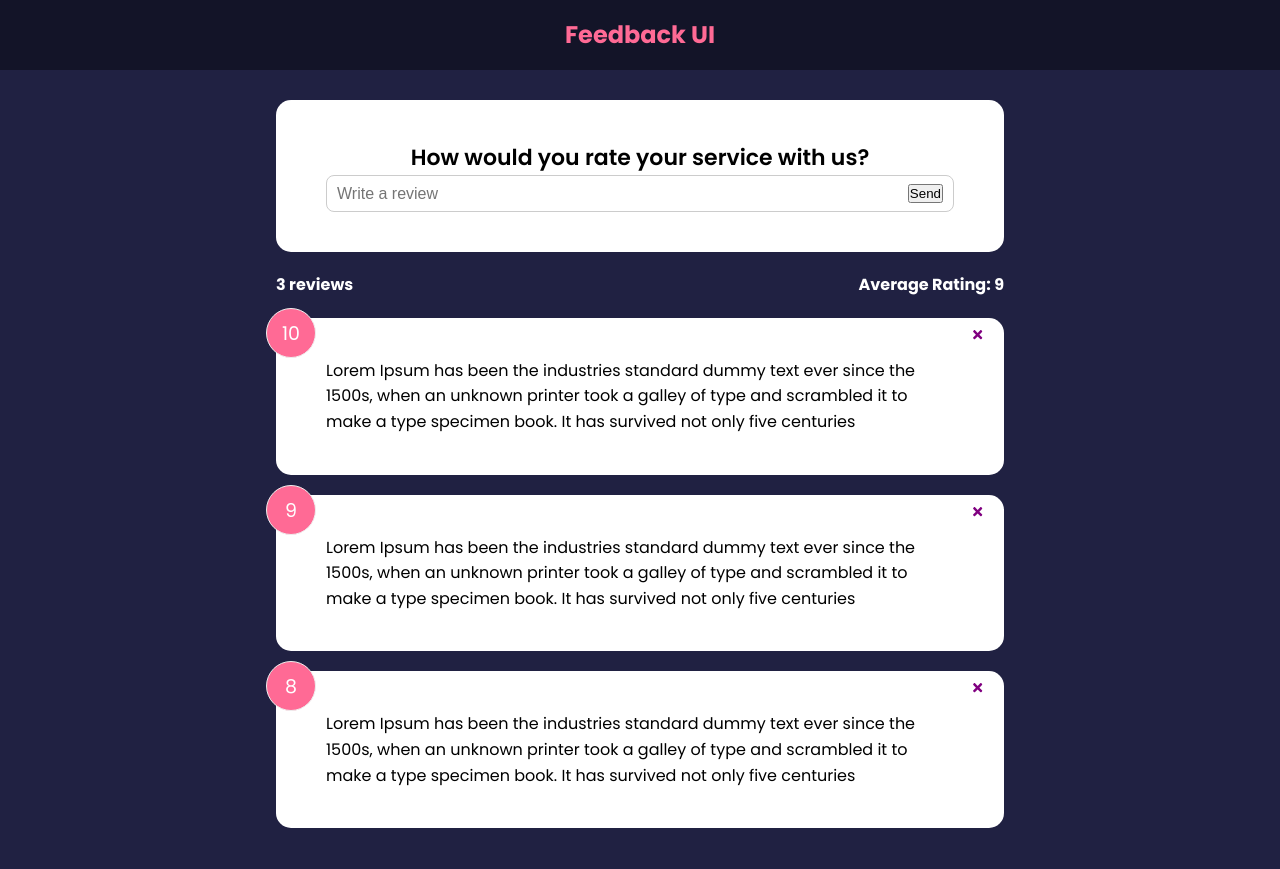
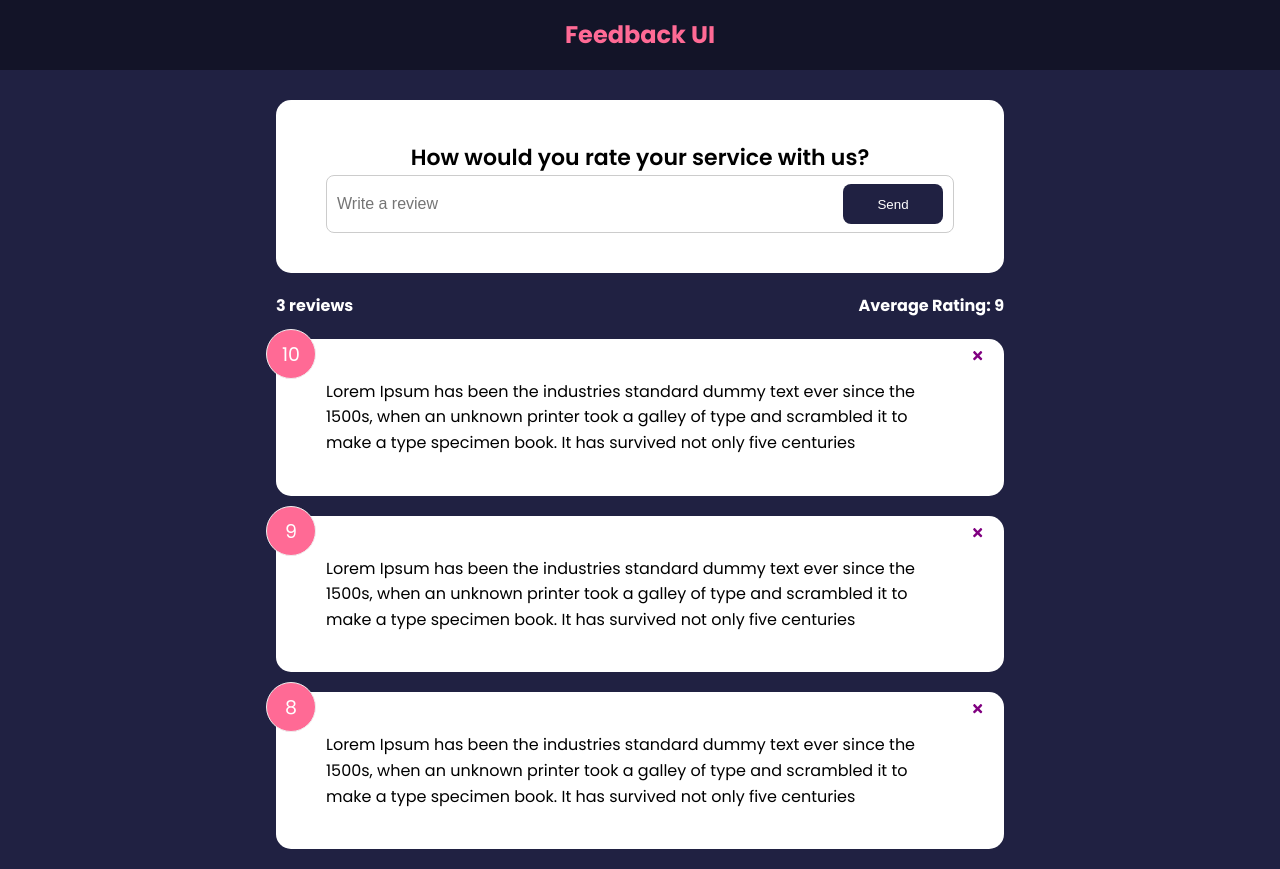
Before and after one commit to atmmoreira/project.feedback.ui.react, a React (Vite) app: page / in a window 1280 px wide. Before the commit the page ends 848 px from the top, so only its background shows below. Built offline with nearby package versions, Linux system fonts and the light colour scheme.

Commit message:
feature: add Button Component

```diff
--- a/src/components/FeedbackForm.jsx
+++ b/src/components/FeedbackForm.jsx
@@ -1,5 +1,6 @@
 import { useState } from 'react'
 import Card from '../shared/Card'
+import Button from '../shared/Button'
 
 function FeedbackForm() {
     const [text, setText] = useState('');
@@ -13,7 +14,7 @@
             <h2>How would you rate your service with us?</h2>
             <div className="input-group">
                 <input onChange={handleTextChange} type="text" placeholder='Write a review' value={text} />
-                <button type='submit'>Send</button>
+                <Button type='submit'>Send</Button>
             </div>
         </form>
     </Card>
--- /dev/null
+++ b/src/shared/Button.jsx
@@ -0,0 +1,24 @@
+import PropTypes from "prop-types";
+
+function Button({ children, version, type, isDisable }) {
+  return (
+    <button type={type} disabled={isDisable} className={`btn btn-${version}`}>
+      {children}
+    </button>
+  );
+}
+
+Button.defaultProps = {
+  version: "primary",
+  type: "button",
+  isDisable: false,
+};
+
+Button.propTypes = {
+  children: PropTypes.node.isRequired,
+  version: PropTypes.string,
+  type: PropTypes.string,
+  isDisable: PropTypes.bool,
+};
+
+export default Button;
```
